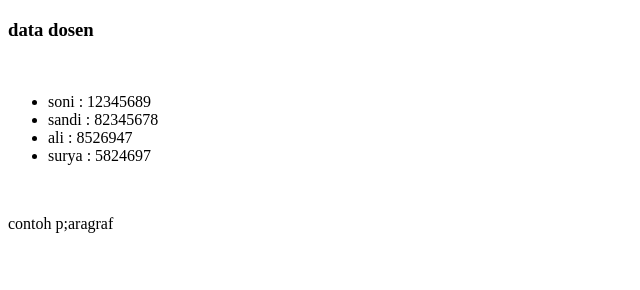
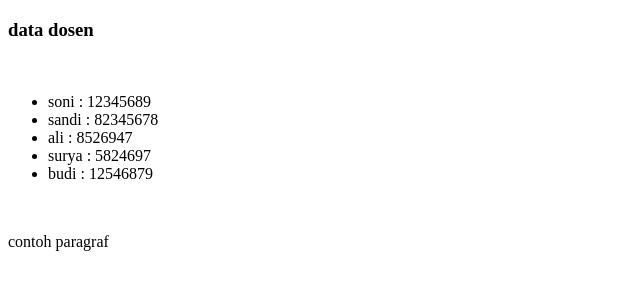
Before and after one commit to projectin4/test2, a plain HTML site: page dosen.html in a window 1280 px wide. Shown: the whole page, without its empty margins (0-640 px from the left). Drawn offline with Linux system fonts and the light colour scheme.

Commit message:
menambahkan list dosen budi

```diff
--- a/dosen.html
+++ b/dosen.html
@@ -14,9 +14,10 @@
         <li>sandi : 82345678</li>
         <li>ali : 8526947</li>
         <li>surya : 5824697</li>
+        <li>budi : 12546879</li>
     </ul>
 
     <br>
-    <p>contoh p;aragraf</p>
+    <p>contoh paragraf</p>
 </body>
 </html>
```
